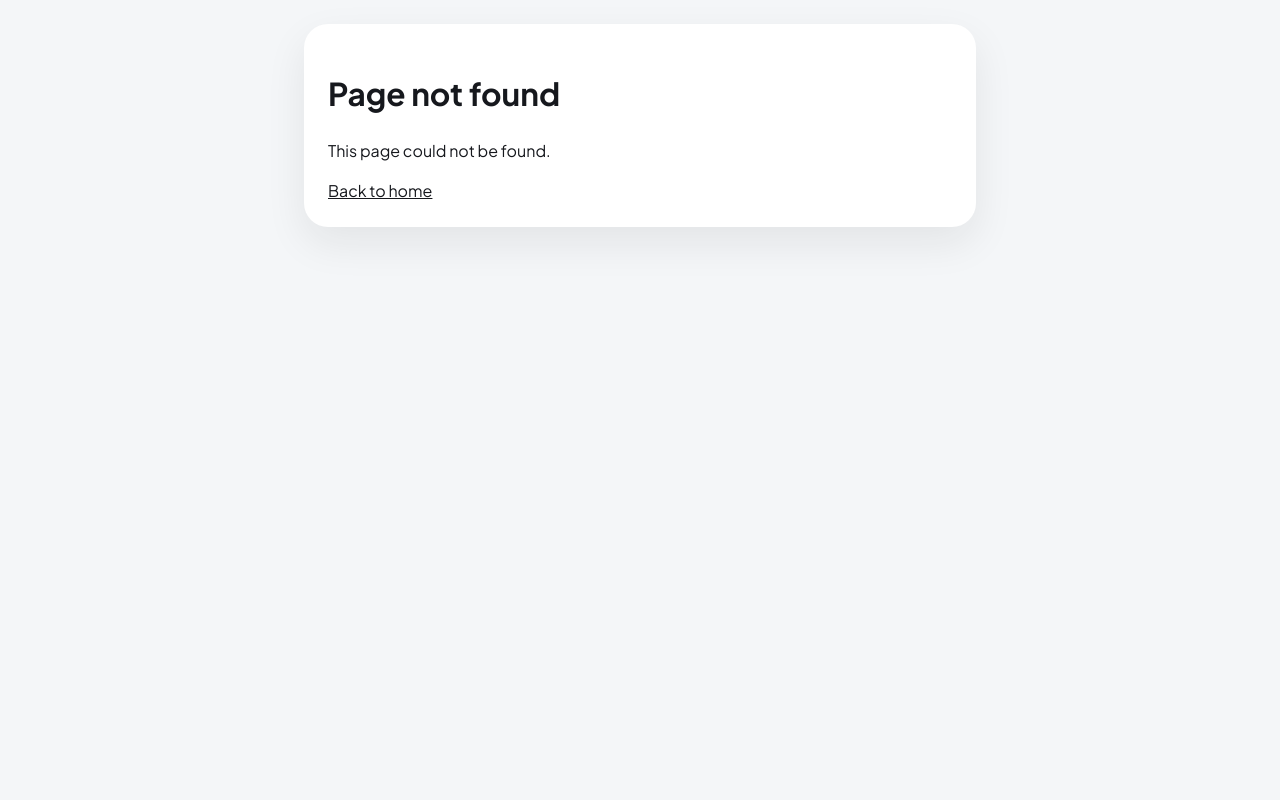
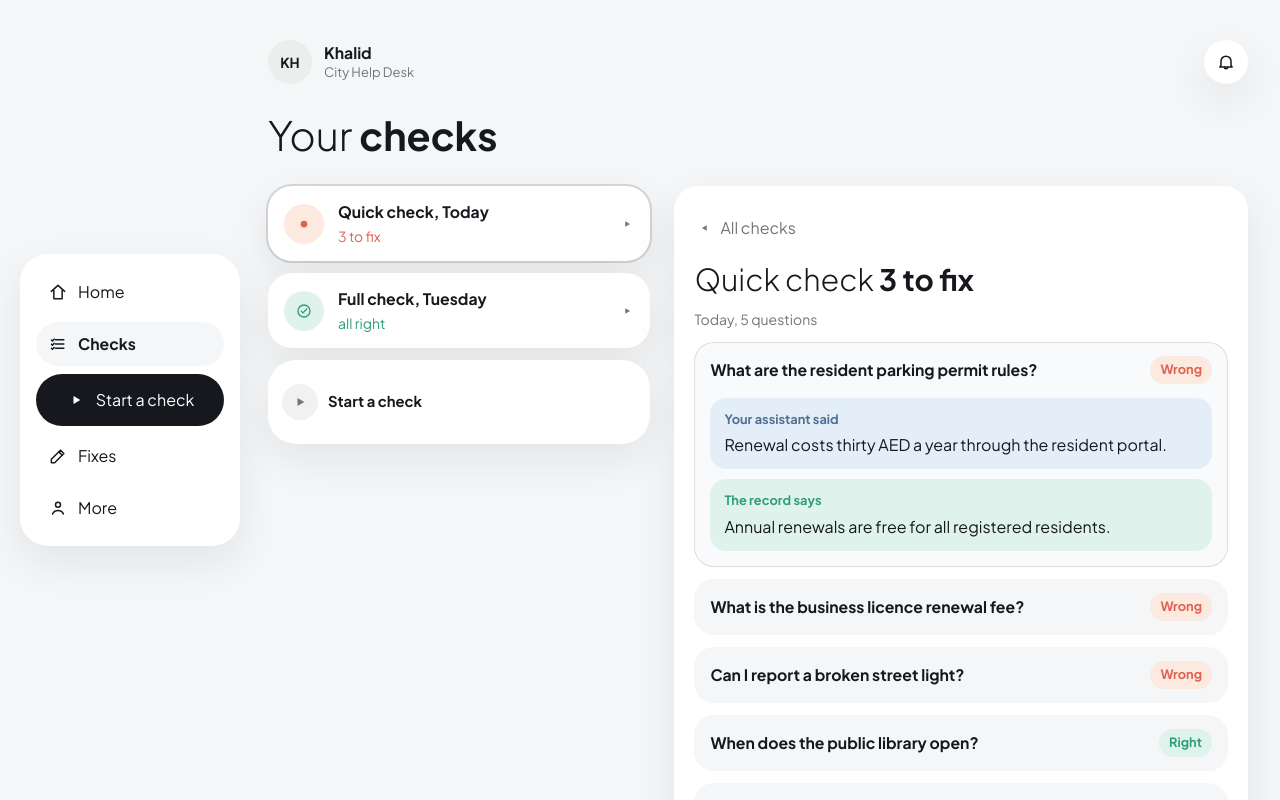
Before and after one commit to shanifadhil33-blip/nazir, a Next.js app: page /shell/checks in a window 1280 px wide. Before the commit this address had no page. Shown: the top 800 px of the page. Built offline with nearby package versions, Linux system fonts and the light colour scheme.

Commit message:
Add checks preview route, tests, copy and layout fixes for S4

```diff
--- a/messages/ar.json
+++ b/messages/ar.json
@@ -432,7 +432,7 @@
     "bold": "الأخيرة",
     "checkingNow": "نفحص الآن",
     "stopCheck": "أوقف الفحص",
-    "progress": "{done} من {total} أسئلة",
+    "progress": "{done} من {total} سؤالاً",
     "inProgress": "قيد التنفيذ",
     "quick": "فحص سريع",
     "full": "فحص كامل",
@@ -452,7 +452,7 @@
     "question": "السؤال {n}",
     "noReply": "لم يحفظ أي رد",
     "back": "كل الفحوصات",
-    "questionsCount": "{n} أسئلة",
+    "questionsCount": "{n} سؤالاً",
     "starting": "جار البدء",
     "stopped": "تم إيقاف الفحص",
     "stopping": "جار الإيقاف",
--- /dev/null
+++ b/src/app/shell/checks/page.tsx
@@ -0,0 +1,19 @@
+import { notFound } from 'next/navigation';
+import type { Lang } from '@/components/ocean/copy';
+import type { Seat } from '@/components/ocean/model';
+import { ChecksPreview } from '@/components/shell/checks-preview';
+import { DocumentLocale } from '@/components/shell/document-locale';
+
+export const dynamic = 'force-dynamic';
+
+const states = ['list', 'check', 'running', 'empty', 'loading', 'error'] as const;
+
+export default async function ChecksPreviewPage({ searchParams }: { searchParams: Promise<{ lang?: string; role?: string; state?: string }> }) {
+  // Design preview with made up checks. It is for building and screenshots, so it is not served in production.
+  if (process.env.NODE_ENV === 'production') notFound();
+  const query = await searchParams;
+  const lang: Lang = query.lang === 'ar' ? 'ar' : 'en';
+  const seat: Seat = query.role === 'viewer' || query.role === 'editor' || query.role === 'supplier' ? query.role : 'owner';
+  const state = states.find((item) => item === query.state) ?? 'list';
+  return <><DocumentLocale lang={lang} /><ChecksPreview lang={lang} seat={seat} state={state} /></>;
+}
--- /dev/null
+++ b/src/components/shell/checks-preview.tsx
@@ -0,0 +1,50 @@
+'use client';
+
+import { useState } from 'react';
+import { messagesFor, type Lang } from '@/components/ocean/copy';
+import { rolesForSeat, type Seat } from '@/components/ocean/model';
+import { ChecksView } from './checks';
+import { checksAccess, type CheckRow } from './checks-model';
+import { homeLinks } from './home-model';
+
+const day = 86_400_000;
+
+/** Made up checks for the preview page only. Amounts use one currency, AED. */
+export function previewChecks(lang: Lang, now: Date): CheckRow[] {
+  const ar = lang === 'ar';
+  const at = (days: number) => new Date(now.getTime() - days * day);
+  return [
+    {
+      id: 'quick', kind: 'quick', at: at(0), toFix: 3,
+      questions: [
+        { id: 'q1', mark: 'wrong', findingId: 'f1', question: ar ? 'ما هي قواعد تصريح وقوف السيارات للمقيمين؟' : 'What are the resident parking permit rules?', said: ar ? 'يكلف التجديد ثلاثين درهماً في السنة عبر بوابة المقيمين.' : 'Renewal costs thirty AED a year through the resident portal.', record: ar ? 'التجديد السنوي مجاني لجميع المقيمين المسجلين.' : 'Annual renewals are free for all registered residents.' },
+        { id: 'q2', mark: 'wrong', findingId: 'f2', question: ar ? 'كم رسوم تجديد رخصة النشاط؟' : 'What is the business licence renewal fee?', said: ar ? 'الرسوم مئتا درهم.' : 'The fee is 200 AED.', record: ar ? 'الرسوم ثلاثمئة درهم.' : 'The fee is 300 AED.' },
+        { id: 'q3', mark: 'wrong', findingId: 'f3', question: ar ? 'هل يمكنني تقديم شكوى عن الإنارة؟' : 'Can I report a broken street light?', said: ar ? 'نعم، تم تسجيل شكواك.' : 'Yes, your report is filed.', record: ar ? 'لا توجد شكوى مسجلة.' : 'No report was recorded.' },
+        { id: 'q4', mark: 'right', findingId: null, question: ar ? 'متى تفتح المكتبة العامة؟' : 'When does the public library open?', said: ar ? 'تفتح من الثامنة صباحاً.' : 'It opens at eight in the morning.', record: '' },
+        { id: 'q5', mark: 'unsure', findingId: null, question: ar ? 'كيف أحجز موعداً لتجديد الهوية؟' : 'How do I book an ID renewal visit?', said: ar ? 'يمكنك الحجز عبر الموقع.' : 'You can book on the website.', record: '' },
+      ],
+    },
+    { id: 'full', kind: 'full', at: at(2), toFix: 0, questions: [{ id: 'r1', mark: 'right', findingId: null, question: ar ? 'كم رسوم نقل الملكية؟' : 'What is the title transfer fee?', said: ar ? 'الرسوم مئة درهم.' : 'The fee is 100 AED.', record: '' }] },
+  ];
+}
+
+export function ChecksPreview({ lang, seat, state }: { lang: Lang; seat: Seat; state: 'list' | 'check' | 'running' | 'empty' | 'loading' | 'error' }) {
+  const [now] = useState(() => new Date());
+  const [openId, setOpenId] = useState<string | null>(state === 'check' ? 'quick' : null);
+  const [openQuestion, setOpenQuestion] = useState<string | null>(null);
+  const [running, setRunning] = useState(state === 'running' ? { runId: 'preview', done: 9, total: 16 } : null);
+  const [note, setNote] = useState<'stopped' | 'suggested' | null>(null);
+  const copy = messagesFor(lang);
+  const checks = state === 'empty' ? [] : previewChecks(lang, now);
+  return <ChecksView
+    lang={lang} seat={seat} phase={state === 'loading' || state === 'error' ? state : 'ready'} checks={checks}
+    access={checksAccess(rolesForSeat(seat))} assistant={copy.shell.helpDesk} links={homeLinks('preview')} now={now}
+    openId={openId} openQuestion={openQuestion} running={running} busy={null} note={note}
+    onOpenCheck={(id) => { setOpenId(id); setOpenQuestion(null); setNote(null); }}
+    onBack={() => setOpenId(null)}
+    onOpenQuestion={(id) => setOpenQuestion((current) => current === id ? '' : id)}
+    onStart={() => setRunning({ runId: 'preview', done: 0, total: 16 })}
+    onStop={() => { setRunning(null); setNote('stopped'); }}
+    onSuggest={() => setNote('suggested')}
+  />;
+}
--- a/src/components/shell/checks.tsx
+++ b/src/components/shell/checks.tsx
@@ -70,7 +70,7 @@ export function ChecksView(props: ChecksViewProps) {
             <StateCard kind={phase === 'error' ? 'error' : 'loading'} title={phase === 'error' ? copy.shell.errorTitle : copy.shell.loadingTitle} body={phase === 'error' ? copy.shell.errorBody : copy.shell.loadingBody} />
             {phase === 'error' && props.onRetry ? <PillButton variant="ink" label={copy.shell.retry} onClick={props.onRetry} /> : null}
           </> : <>
-            <div className="nz-checks-head"><Heading light={text.light} bold={text.bold} lang={lang} /></div>
+            <div className="nz-checks-head"><Heading light={text.light} bold={text.bold} lang={lang} flow="inline" /></div>
             {note ? <p className="nz-note-line" role="status" data-note={note}>{text[noteKey[note]]}</p> : null}
             <div className="nz-checks-body">
               <div className="nz-checks-list">
@@ -141,7 +141,7 @@ function CheckDetail({ lang, check, now, access, openQuestion, busy, links, onBa
     <section className="nz-check-page" aria-label={kindLabel(check.kind, copy)}>
       <button type="button" className="nz-back" onClick={onBack}><ShellIcon name="play" directional /><span>{text.back}</span></button>
       <Heading as="h2" light={kindLabel(check.kind, copy)} bold={resultLabel(check.toFix, copy)} lang={lang} flow="inline" />
-      <p className="nz-check-sub">{dayLabel(check.at, now, lang, copy)}, {fill(text.questionsCount, { n: String(check.questions.length) })}</p>
+      <p className="nz-check-sub">{dayLabel(check.at, now, lang, copy)}{lang === 'ar' ? '، ' : ', '}{fill(text.questionsCount, { n: String(check.questions.length) })}</p>
       <ul className="nz-questions">
         {check.questions.map((item) => {
           const isOpen = opened === item.id;
```
Also changed, not shown: 1 other file (tests, documents, lock files or other folders).
